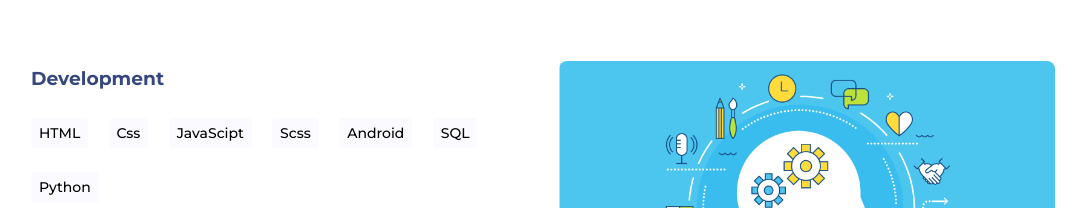
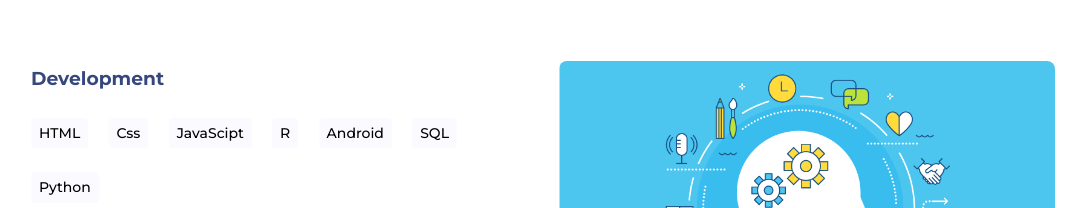
Before and after one commit to sadisad/Portofolio-Html-CSS, a plain HTML site: page index.html in a window 1280 px wide. Shown: the part 1608-1816 px from the top of the page, without its empty margins (97-1183 px from the left). Drawn offline with nearby package versions, Linux system fonts and the light colour scheme; files whose address does not match are found by name.

Commit message:
Update index.html

```diff
--- a/index.html
+++ b/index.html
@@ -81,7 +81,7 @@
                         <span class="skills__name">HTML</span>
                         <span class="skills__name">Css</span>
                         <span class="skills__name">JavaScipt</span>
-                        <span class="skills__name">Scss</span>
+                        <span class="skills__name">R</span>
                         <span class="skills__name">Android</span>
                         <span class="skills__name">SQL</span>
                         <span class="skills__name">Python</span>
```
